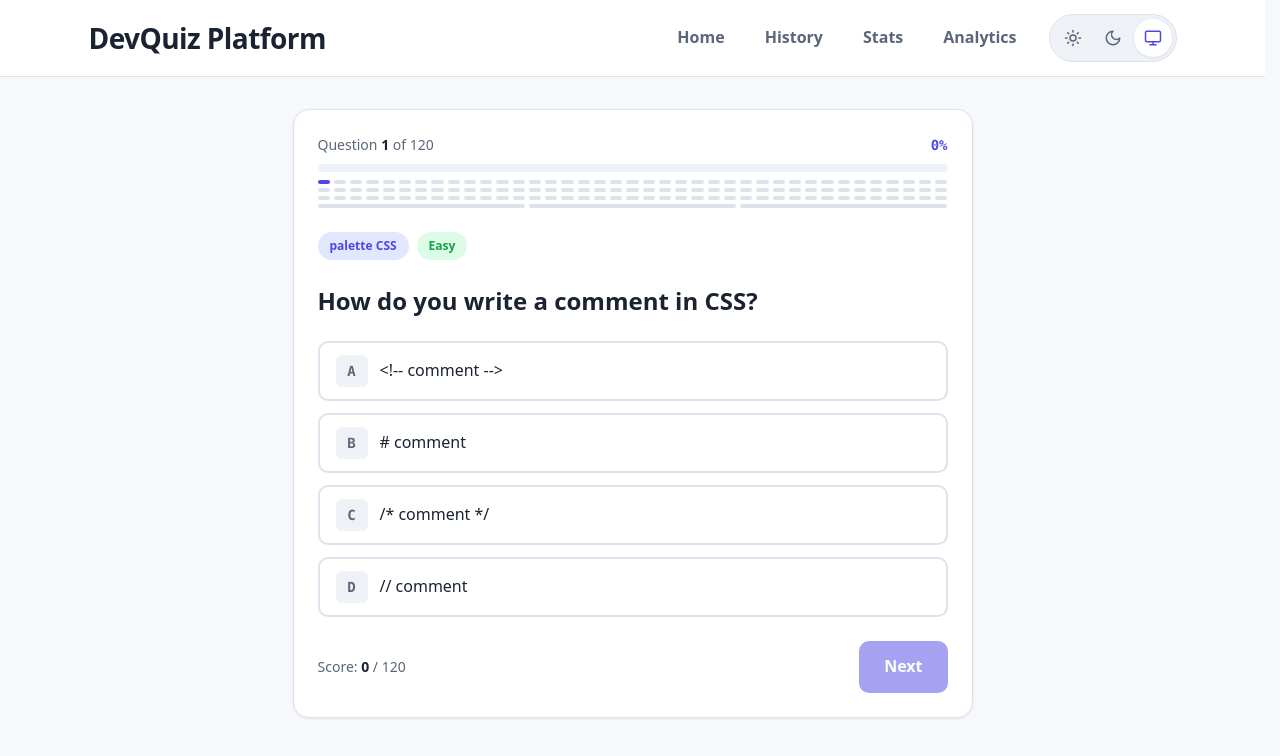
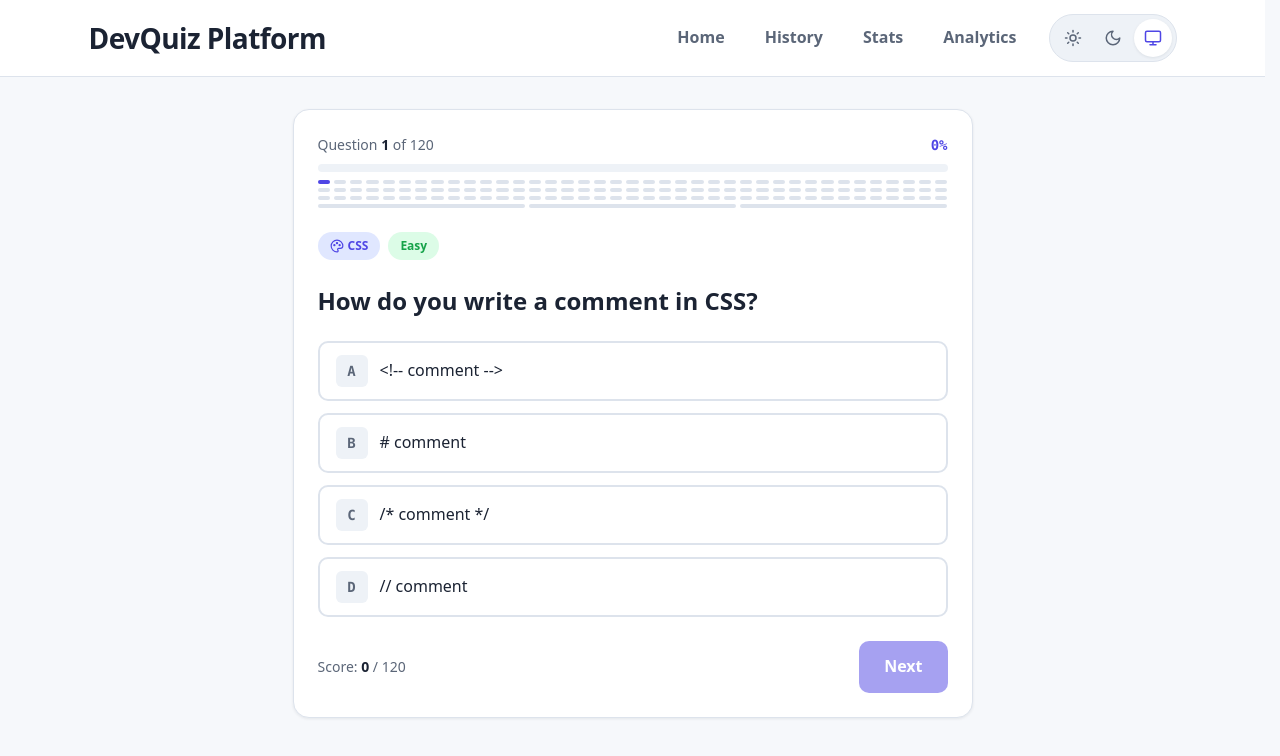
Before and after one commit to sieve-dev-sudo/dev-quiz-platform, a React (Vite) app: page /quiz in a window 1280 px wide. Shown: the top 756 px of the page. Built offline with nearby package versions, Linux system fonts and the light colour scheme.

Commit message:
style: replace emoji with icons in Quiz

```diff
--- a/src/components/QuestionCard.jsx
+++ b/src/components/QuestionCard.jsx
@@ -1,6 +1,7 @@
 import { getCategoryById, getDifficultyById } from '../data/categories'
 import { isCodeQuestion } from '../utils/questionUtils'
 import CodeBlock from './CodeBlock'
+import Icon from './Icon'
 import OptionButton from './OptionButton'
 import './QuestionCard.css'
 
@@ -21,11 +22,17 @@ function QuestionCard({ question, selectedIndex, isAnswered, onSelect }) {
       <header className="question-card-tags">
         {category && (
           <span className="badge">
-            {category.icon} {category.name}
+            <Icon name={category.icon} size={14} />
+            {category.name}
           </span>
         )}
         {difficulty && <span className={`badge ${difficulty.badge}`}>{difficulty.name}</span>}
-        {hasCode && <span className="badge">💻 Code</span>}
+        {hasCode && (
+          <span className="badge">
+            <Icon name="terminal" size={14} />
+            Code
+          </span>
+        )}
       </header>
 
       <h2 className="question-card-title">{question.question}</h2>
```
